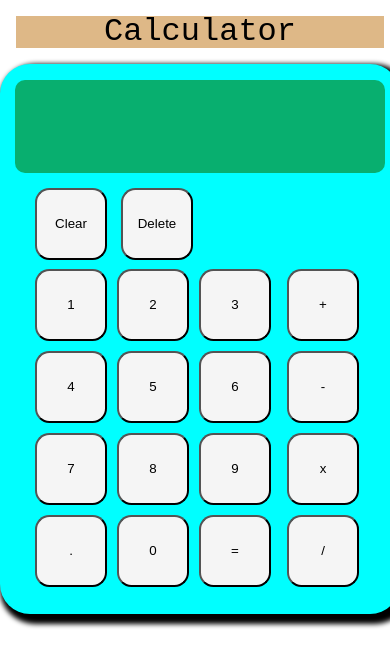
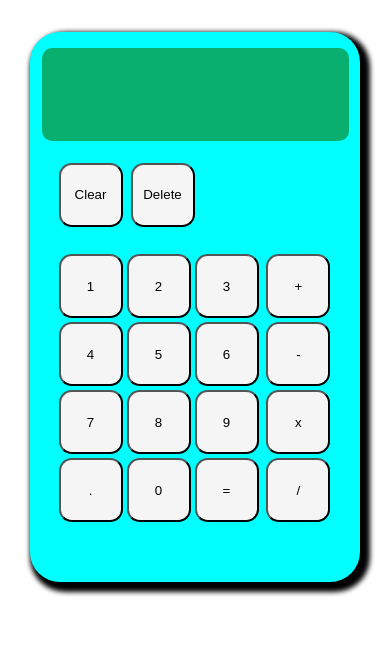
Before and after one commit to mrhxszo/Calculator, a plain HTML site: page index.html in a window 390 px wide. Drawn offline with Linux system fonts and the light colour scheme.

Commit message:
made dot to work and made it mobile friendly

```diff
--- a/index.html
+++ b/index.html
@@ -13,7 +13,7 @@
 </head>
 
 <body>
-    <header class="header">Calculator</header>
+<main class="main">
 <div class="container">
     <div class="screen">
         <div class="up"></div>
@@ -33,6 +33,7 @@
         </div>
     </div>
 </div>
+</main>
 </body>
 
 </html>
--- a/script.js
+++ b/script.js
@@ -106,22 +106,19 @@ function buttonCreator(){
 }
 
 
-// buttonCreator();
-// need a way to store a variable which gets updated each time a button is pressed
-
-
 function expressionGenerator(counter, a, button){
     if (counter == 0){
             a.push(`${button.textContent}`);
         }
 
-        else if(isNaN(Number(button.textContent))){
-            a.push(" ");
-            a.push(`${button.textContent}`);
-            a.push(" ");        }
-        else{
-            a.push(`${button.textContent}`);
-        }
+    else if(isNaN(Number(button.textContent)) && !button.textContent.includes(".")){
+        a.push(" ");
+        a.push(`${button.textContent}`);
+        a.push(" ");
+    }
+    else if ( !(isNaN(Number(button.textContent))) || button.textContent.includes(".") ){
+        a.push(`${button.textContent}`);
+    }
     return a;
 }
 
@@ -158,7 +155,6 @@ clear.onclick = function(){
     expressionArray = [];
     upScreen.innerHTML = '';
     downScreen.innerHTML = '';
-    clearcounter = 1;
 }
 
 buttonsArea.onclick = function () {
@@ -168,5 +164,12 @@ buttonsArea.onclick = function () {
 }
 equalTo.onclick = function (){
     let expression = new Expression(expressionArray);
-    downScreen.innerHTML = expression.operate();
+    console.log(expressionArray[0],expressionArray[expressionArray.length - 1 ]);
+    if(isNaN(expressionArray[0]) || isNaN(expressionArray[expressionArray.length - 1 ])){
+        console.log(expressionArray[expressionArray.length - 1 ]);
+        downScreen.innerHTML = "Syntax Error";
+    }
+    else{
+        downScreen.innerHTML = expression.operate();
+    }
 }
--- a/style.css
+++ b/style.css
@@ -2,24 +2,21 @@ body{
     display: grid;
     justify-content: space-around;
 }
-.header{
+.main{
     display: flex;
-    justify-content: space-around;
-    background-color: burlywood;
-    font-family: monospace;
-    font-size: 2rem;
-    margin: 1rem 1rem 1rem 1rem;
+    margin: 2rem 1rem 1rem 1rem;
 }
 .container {
     display: flex;
     height: 550px;
-    width: 400px;
+    width: 380px;
     background-color: aqua;
     flex-direction: column;
     flex-wrap: wrap;
-    align-content: center;
     border-radius: 30px;
     box-shadow: 5px 5px 5px 5px black;
+    align-content: space-around;
+    justify-content: space-between;
 }
 .screen {
     height: 15%;
@@ -35,6 +32,7 @@ body{
     justify-content: flex-end;
     height: 40%;
     width: 100%;
+    font-size: 20px;
 }
 .down{
     display: flex;
@@ -65,7 +63,7 @@ body{
     height: 4.5rem;
     width: 4.5rem;
     background-color: whitesmoke;
-    margin: 5px 5px 5px 5px;
+    margin: 2px 2px 2px 2px;
     border-radius: 20%;
 }
 .clear-options{
@@ -75,3 +73,25 @@ body{
     margin-top: 10px;
     margin-left: auto;
 }
+@media screen and (max-width: 480px) {
+    .container {
+        display: flex;
+        height: 550px;
+        width: 330px;
+        background-color: aqua;
+        flex-direction: column;
+        flex-wrap: wrap;
+        border-radius: 30px;
+        box-shadow: 5px 5px 5px 5px black;
+        align-content: space-around;
+        justify-content: space-between;
+    }
+    .button{
+        height: 4rem;
+        width: 4rem;
+        background-color: whitesmoke;
+        margin: 2px 2px 2px 2px;
+        border-radius: 20%;
+    }
+
+}
```
